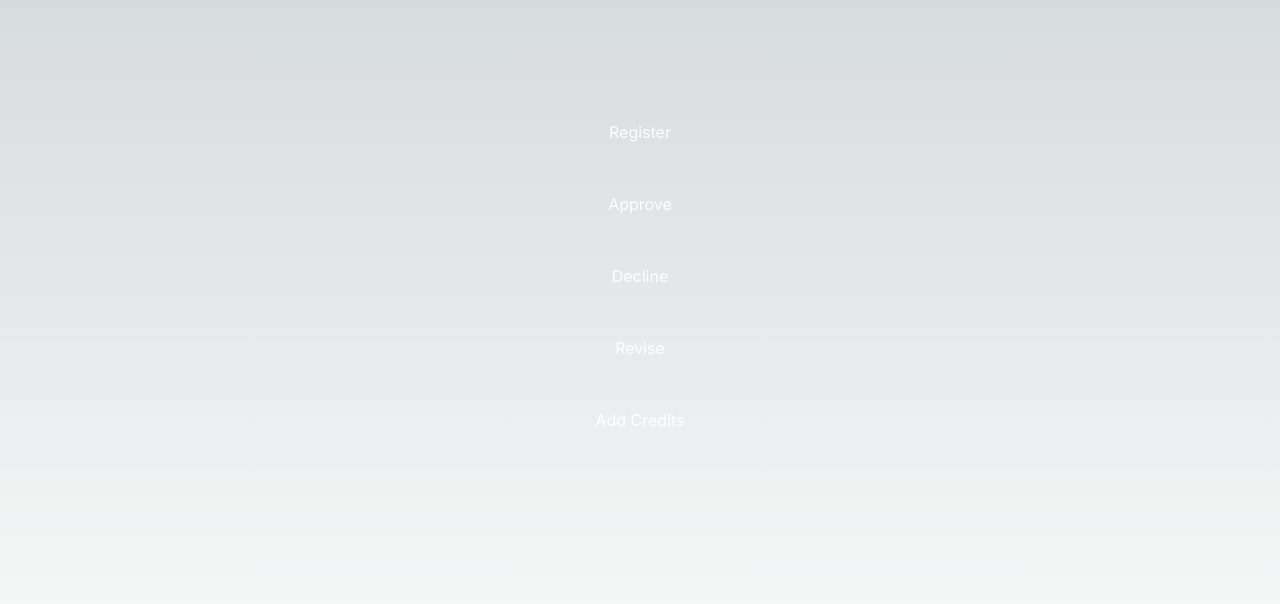
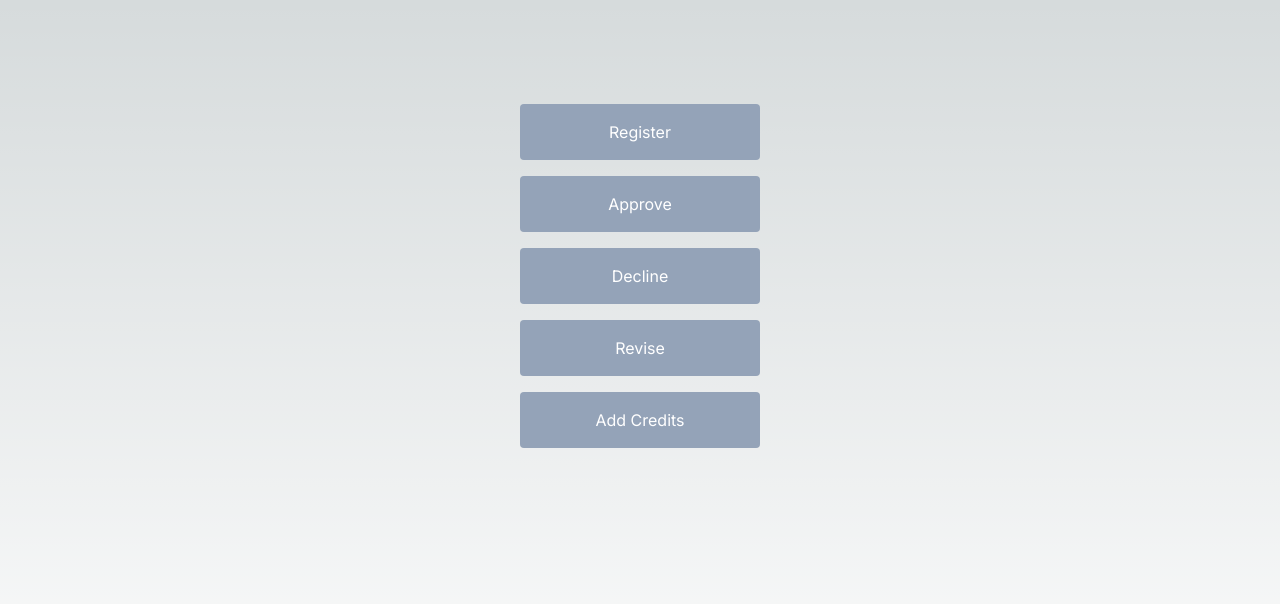
Before and after one commit to nicnic31/duplicate-popstar-react-email, a Next.js app: page / in a window 1280 px wide. Shown: the top 604 px of the page. Built offline with nearby package versions, Linux system fonts and the light colour scheme.

Commit message:
modified homepage buttons color

```diff
--- a/src/app/page.tsx
+++ b/src/app/page.tsx
@@ -1,42 +1,36 @@
 'use client'
 import { useRouter } from 'next/navigation'
 
+export default function Home() {
+  const router = useRouter();
   const buttons = [
     {
       label: "Register",
-    color: "slate",
       path: "/register",
     },
     {
       label: "Approve",
-    color: "green",
       path: "",
     },
     {
       label: "Decline",
-    color: "rose",
       path: "",
     },
     {
       label: "Revise",
-    color: "blue",
       path: "",
     },
     {
       label: "Add Credits",
-    color: "violet",
       path: "",
     },
   ];
-
-export default function Home() {
-  const router = useRouter();
   return (
     <main className="flex min-h-screen flex-col items-center justify-between p-24">
       <div className="flex flex-col justify-center">
         {buttons.map((btn, idx) => (
           <button
-            className={`my-2 bg-${btn.color}-400 rounded w-60 p-4 text-white transition ease-in-out delay-150 hover:-translate-y-1 hover:scale-110 hover:bg-${btn.color}-500 duration-300`}
+            className={`my-2 bg-slate-400 rounded w-60 p-4 text-white transition ease-in-out delay-150 hover:-translate-y-1 hover:scale-110 hover:bg-slate-500 duration-300`}
             key={idx}
             onClick={() => router.push(btn.path)}
           >
```
Lines whose indentation alone changed are shown as unchanged.
